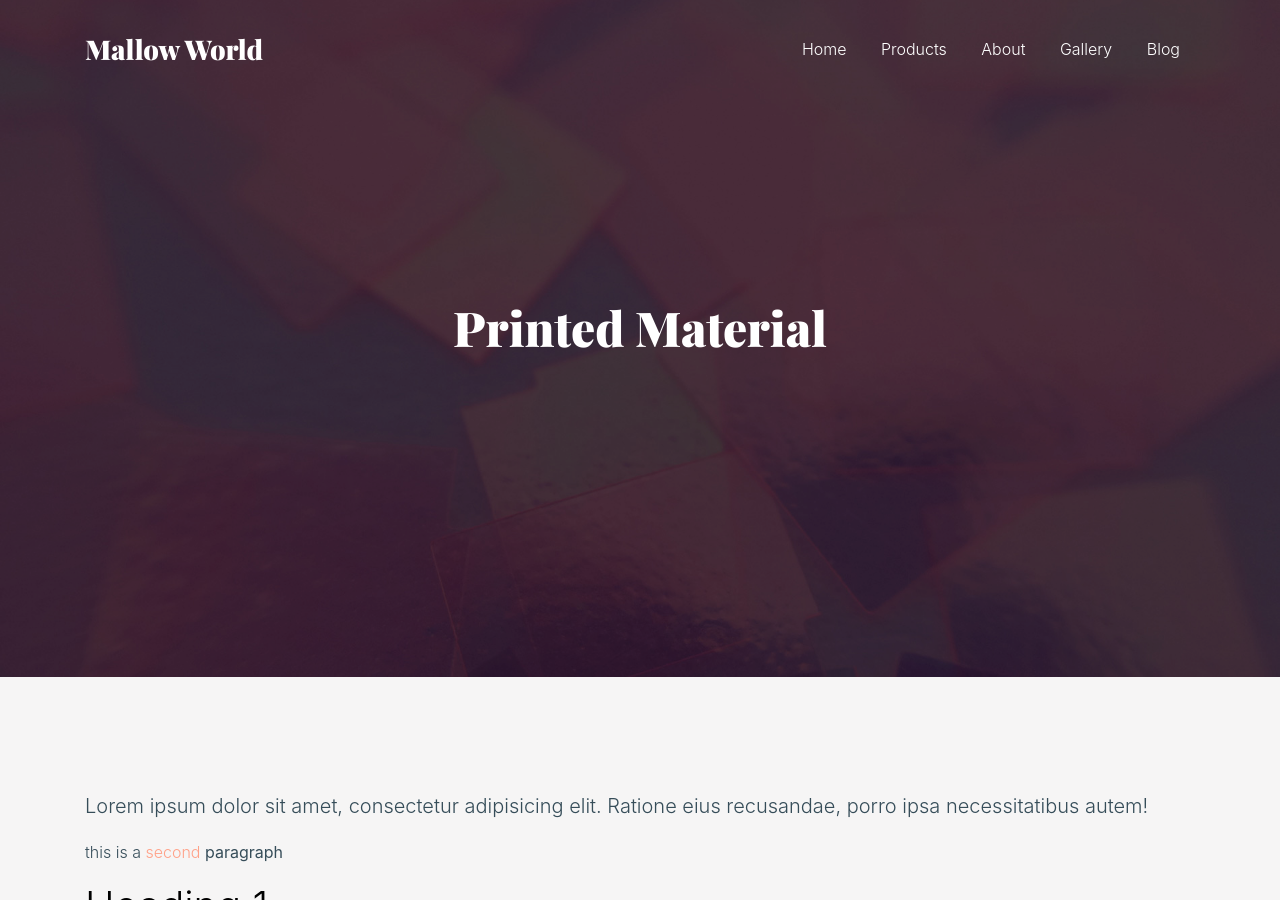
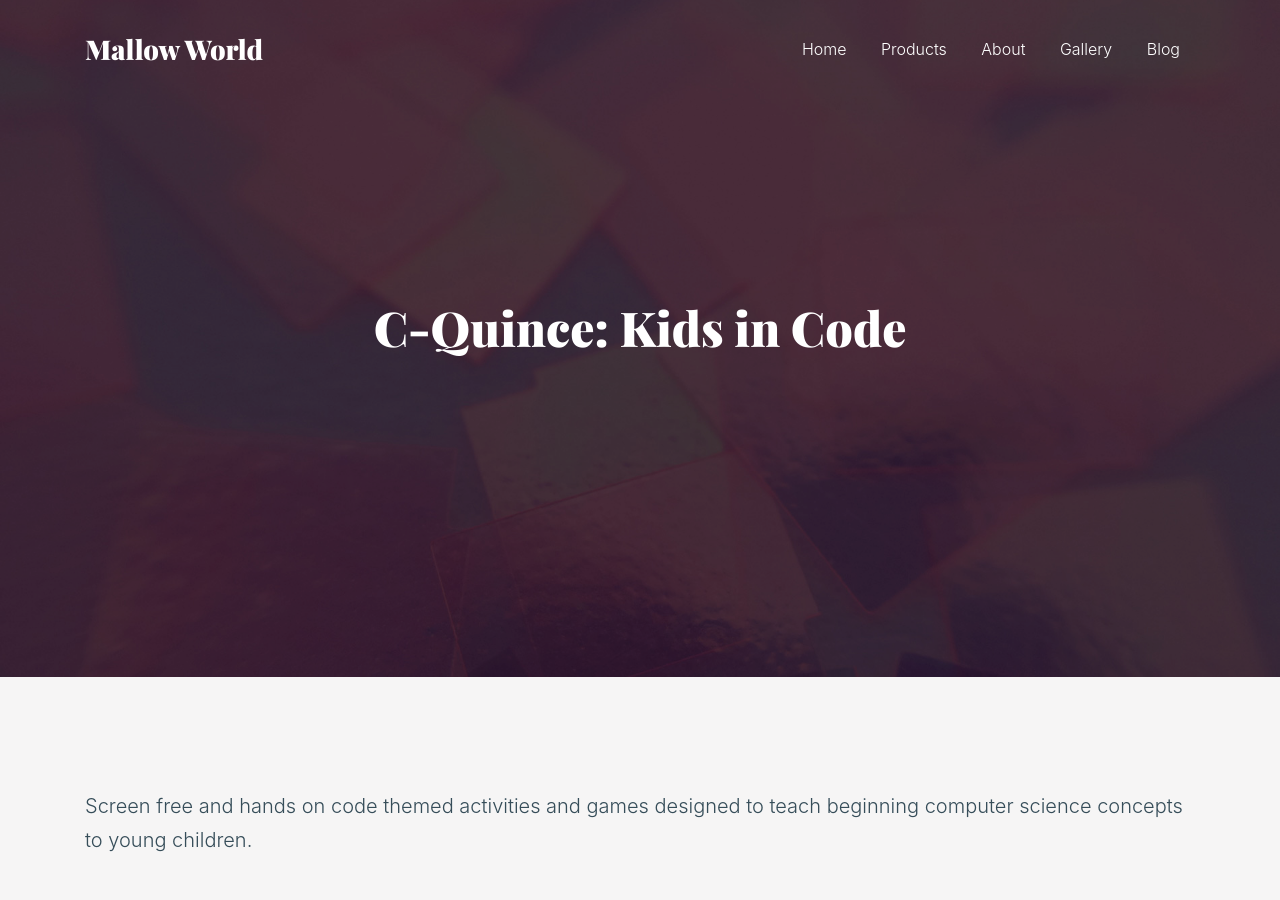
Before and after one commit to MallowWorld/MallowWorld.github.io, a Jekyll site: the page built from _products/product-01.md, in a window 1280 px wide and 900 px high. Built offline with Jekyll 4.4.1, drawn with Linux system fonts in a browser that asks for light colours; some web fonts are replaced; some of the changed text lies outside the part shown.

Commit message:
Updated Product 01

```diff
--- a/_products/product-01.md
+++ b/_products/product-01.md
@@ -1,19 +1,7 @@
 ---
-title: Printed Material
-permalink: "/products/printed-material/"
-image: "/images/zoo_passport_1.jpg"
+title: 'C-Quince: Kids in Code'
+permalink: "/products/c-quince/"
+image: "/uploads/c-quince_1.jpg"
 ---
 
-Lorem ipsum dolor sit amet, consectetur adipisicing elit. Ratione eius recusandae, porro ipsa necessitatibus autem!
-
-this is a [second](https://google.com) **paragraph**
-
-# Heading 1
-
-## Heading 2
-
-### Heading 3
-
-**bold text**
-
-*italic text*
+Screen free and hands on code themed activities and games designed to teach beginning computer science concepts to young children.
```
